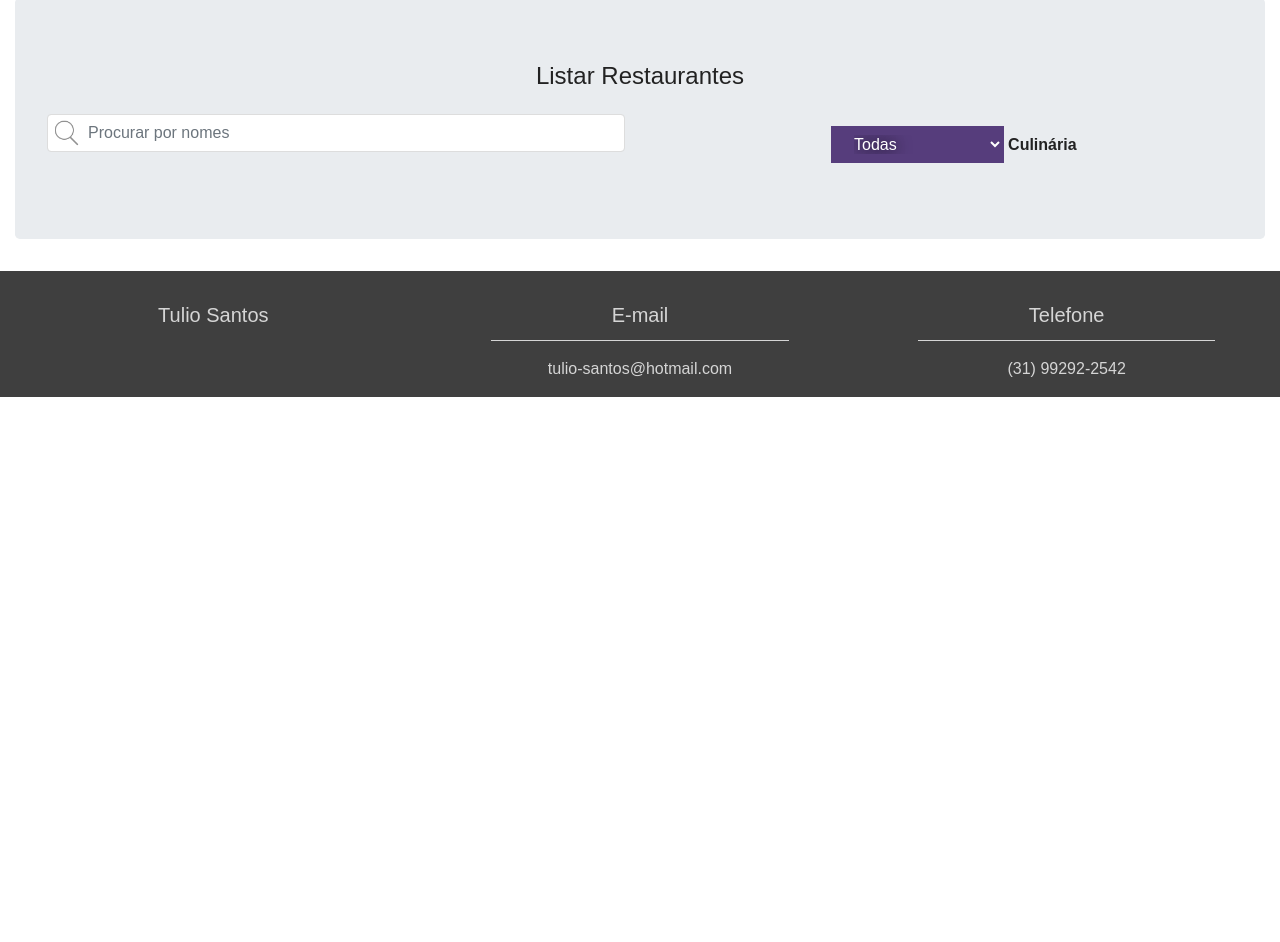
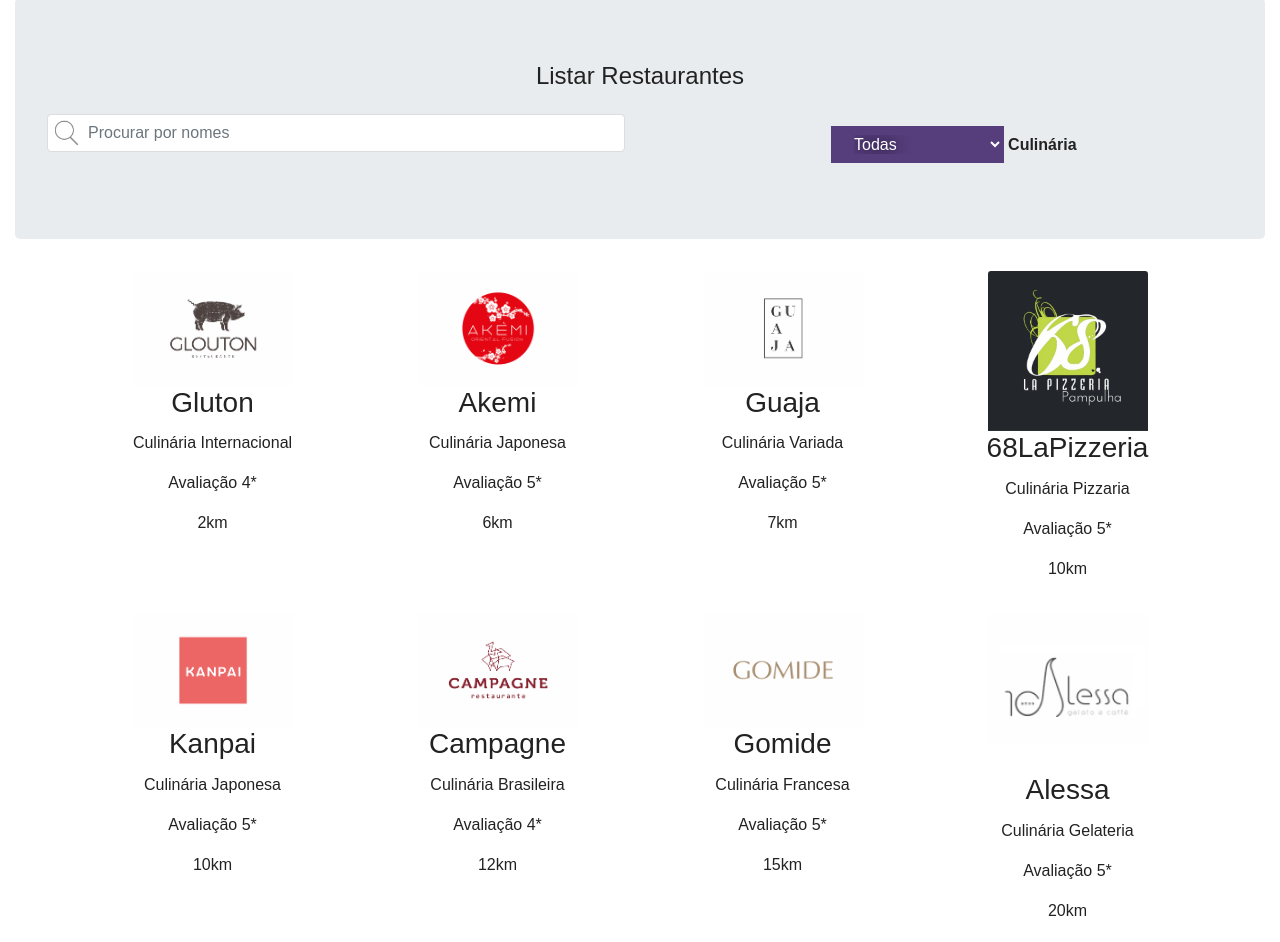
Before and after one commit to trulio2/Page, a plain HTML site: page index.html in a window 1280 px wide. Shown: the part 1160-2102 px from the top of the page. Before the commit the page ends 1557 px from the top, so only its background shows below. Drawn offline with nearby package versions, Linux system fonts and the light colour scheme.

Commit message:
First Commit

```diff
--- a/index.html
+++ b/index.html
@@ -6,7 +6,7 @@
 	<link rel="stylesheet" href="https://stackpath.bootstrapcdn.com/bootstrap/4.1.0/css/bootstrap.min.css">
 	<link rel="stylesheet" href="style.css">
 	<script src="https://ajax.googleapis.com/ajax/libs/jquery/3.0.0/jquery.min.js"></script>
-	<script type="text/javascript" src="a.json"></script>
+	<script type="text/javascript" src="data.json"></script>
 </head>
 <body data-spy="scroll" data-target="#memu">
 
```
